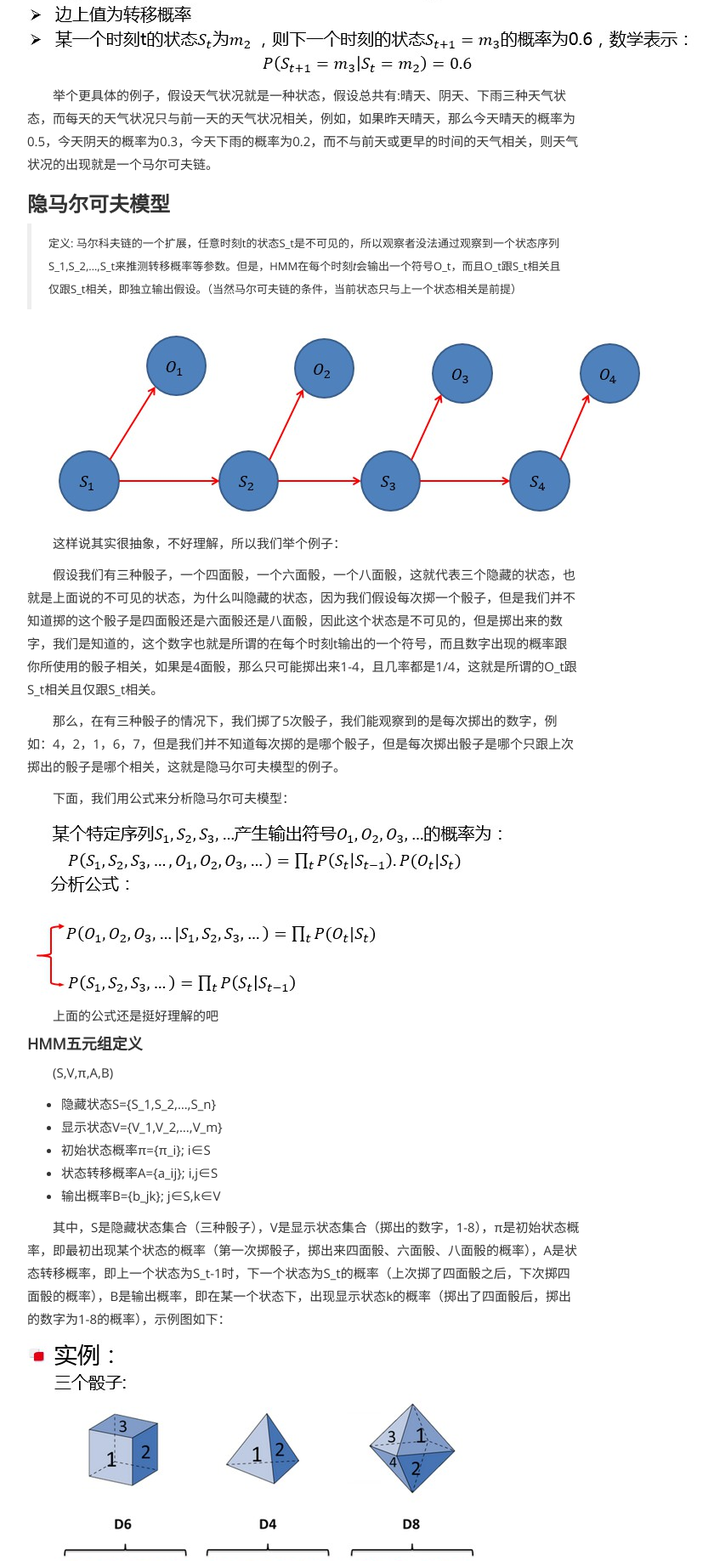
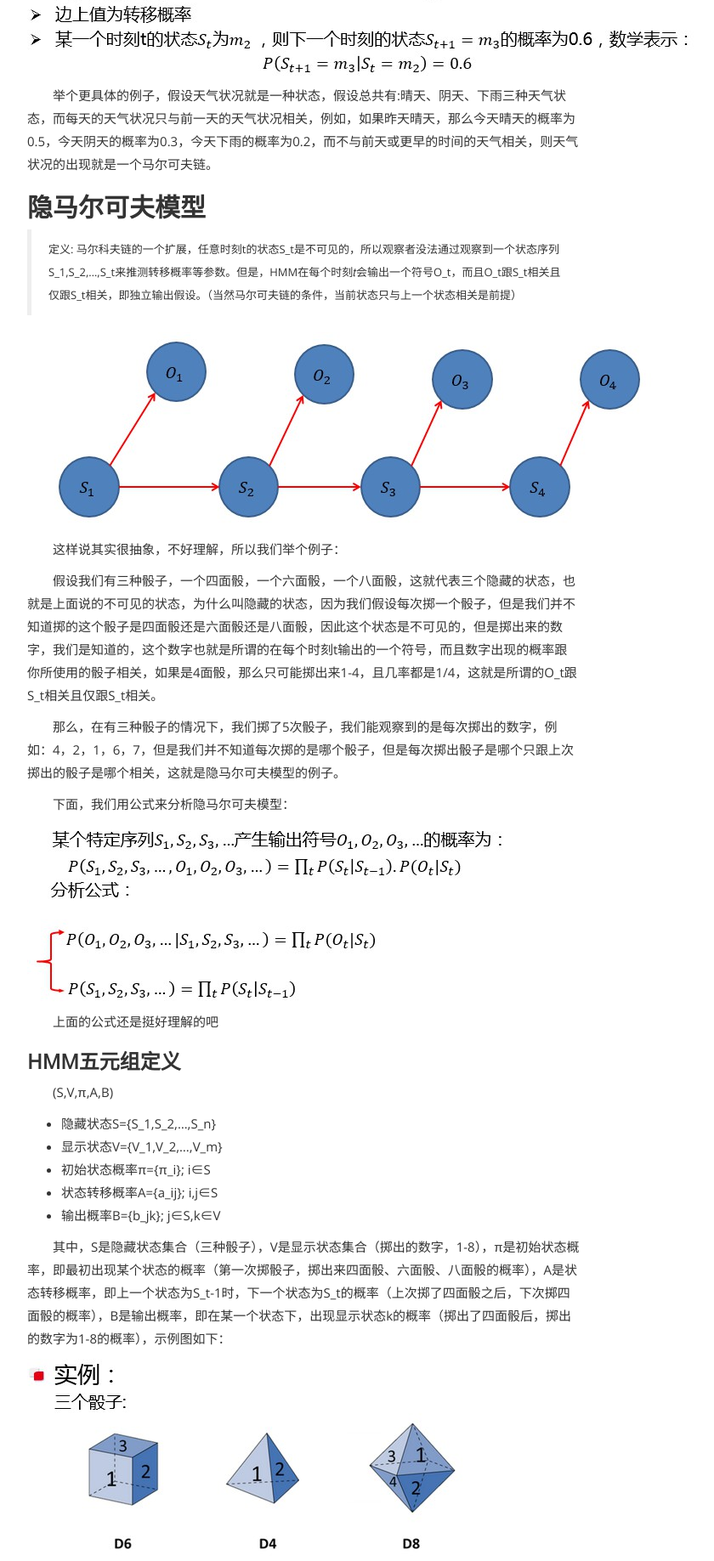
Before and after one commit to shadowJF/shadowjf.github.com, a Jekyll site: the page built from _posts/2017-04-08-HMM.md, in a window 1280 px wide. Shown: the part 866-2703 px from the top of the page at 85% size, without its empty margins (283-1123 px from the left). Built offline with Jekyll 4.4.1, drawn with Linux system fonts in a browser that asks for light colours; comment, search, counter and statistics services are not loaded.

Commit message:
modify some

```diff
--- a/_posts/2017-04-08-HMM.md
+++ b/_posts/2017-04-08-HMM.md
@@ -24,7 +24,7 @@ excerpt_separator: "----"
 
 　　举个更具体的例子，假设天气状况就是一种状态，假设总共有:晴天、阴天、下雨三种天气状态，而每天的天气状况只与前一天的天气状况相关，例如，如果昨天晴天，那么今天晴天的概率为0.5，今天阴天的概率为0.3，今天下雨的概率为0.2，而不与前天或更早的时间的天气相关，则天气状况的出现就是一个马尔可夫链。
 
-### **隐马尔可夫模型** ###
+## **隐马尔可夫模型** ##
 
 >定义: 马尔科夫链的一个扩展，任意时刻t的状态S_t是不可见的，所以观察者没法通过观察到一个状态序列S_1,S_2,…,S_t来推测转移概率等参数。但是，HMM在每个时刻𝑡会输出一个符号O_t，而且O_t跟S_t相关且仅跟S_t相关，即独立输出假设。（当然马尔可夫链的条件，当前状态只与上一个状态相关是前提）
 
@@ -42,7 +42,7 @@ excerpt_separator: "----"
 
 　　上面的公式还是挺好理解的吧
 
-#### **HMM五元组定义** ####
+### **HMM五元组定义** ###
 
 　　(S,V,π,A,B)
 
@@ -58,7 +58,7 @@ excerpt_separator: "----"
 
 ![]({{site.pictureurl}}73.jpg?raw=true)
 
-#### **HMM三个基本问题** ####
+### **HMM三个基本问题** ###
 
 - 给定一个模型和某个特定的输出序列，如何找出最可能产生这个输出的隐藏状态序列;
 
@@ -146,7 +146,7 @@ excerpt_separator: "----"
 	P(S_t│S_(t−1)) ≈ #(S_(t−1),S_t) / #(S_(t−1))
 
 
-#### **基于HMM的分词应用** ####
+### **基于HMM的分词应用** ###
 
 　　分词五元组
 
```
